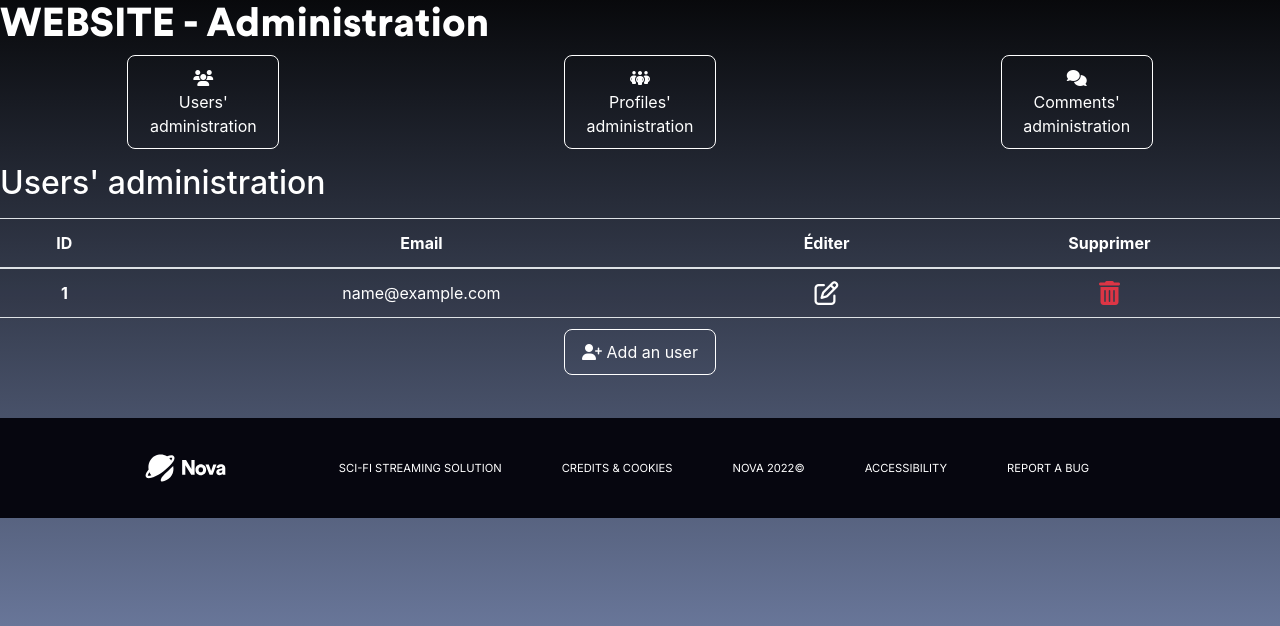
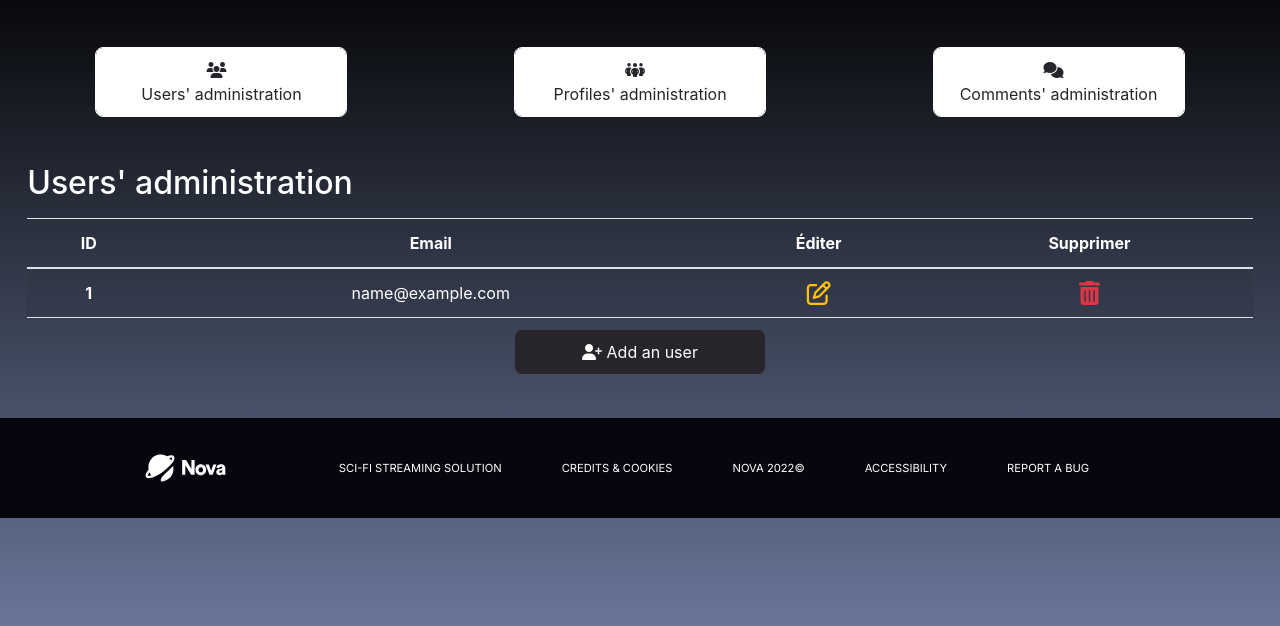
Before and after one commit to arnoldhaub/getflixProject, a PHP site: page /admin.php?id_pseudo=1 in a window 1280 px wide. Shown: the part 52-678 px from the top of the page. Run offline with PHP 8.4, Linux system fonts and the light colour scheme; the visitor is signed in with stand-in values (Sample User, id 1); tables that the repository leaves empty or names only in its code hold one stand-in row (values such as "Sample post"); grey boxes marked "Sample" are stand-in pictures; data that the repository does not hold is empty; some libraries are stand-ins or nearby versions.

Commit message:
crub all done

```diff
--- a/admin.php
+++ b/admin.php
@@ -35,6 +35,7 @@ include "api/info.php";
     <title>NOVA · Administration</title>
     <?php include "src/head_meta_tags.php"; ?>
     <link href="styles/styles_home.css" rel="stylesheet">
+    <link href="styles/styles_admin.css" rel="stylesheet">
 </head>
 <body>
 
@@ -49,25 +50,21 @@ include "api/info.php";
                      WEBSITE
 ------------------------------------------------------------------------->
     <div class="container_page">
-        <h1>WEBSITE - Administration</h1>
 
-    <!-----------------------------------------------------------------------
-                     WEBSITE
-------------------------------------------------------------------------->
+<!-- ======================================================================
+                                    MENU - Administration
+        //======================================================================-->
 
-        <div id="admin_menu" class="row  d-flex justify-content-around mb-3">
+        <div id="admin_menu" class="row  d-flex justify-content-around my-4">
             <div class="col text-center">
-            <button type="button" class="play video-btn" id="usersAdminInterface"><i class="fa-solid fa-users" id="fa-play"></i><br>Users' administration</button>
+                <button type="button" class="play video-btn" id="usersAdminInterface"><i class="fa-solid fa-users fa-admin "></i><br>Users' administration</button>
             </div>
             <div class="col text-center">
-            <button type="button" class="play video-btn" id="profilesAdminInterface"><i class="fa-solid fa-people-group"></i><br>Profiles' administration</button>
-        </div>
+                <button type="button" class="play video-btn" id="profilesAdminInterface"><i class="fa-solid fa-people-group fa-admin"></i><br>Profiles' administration</button>
+            </div>
             <div class="col text-center">
-            <button type="button" class="play video-btn" id="commentsAdminInterface"><i class="fa-solid fa-comments"></i><br>Comments' administration</button>
-        </div>
-
-
-
+                <button type="button" class="play video-btn" id="commentsAdminInterface"><i class="fa-solid fa-comments fa-admin"></i><br>Comments' administration</button>
+            </div>
         </div>
 
 <!-- ======================================================================
@@ -90,7 +87,7 @@ include "api/info.php";
                         <th scope="row"><?php echo $user['id']; ?></th>
                         <td><?php echo $user['email']; ?></td>
                         <td>
-                            <i class="fa fa-edit fa-xl"
+                            <i class="fa fa-edit fa-xl text-warning"
                             data-toggle="modal"
                             data-target="#edit<?php echo $user['id']; ?>">
                             </i>
@@ -151,7 +148,7 @@ include "api/info.php";
                 </tbody>
                 <tfoot>
                     <th class="text-center" colspan="100%">
-                        <button type="button" class="play video-btn" id="playButton" data-toggle="modal"  data-target="#addUser"><i class="fa-solid fa-user-plus" id="fa-play"></i> Add an user</button>
+                        <button type="button" class="add" id="addUserButton" data-toggle="modal"  data-target="#addUser"><i class="fa-solid fa-user-plus"></i> Add an user</button>
                             <div class="modal fade" id="addUser" role="dialog">
                                 <div class="modal-dialog modal-dialog-centered">
                                     <div class="modal-content">
@@ -207,7 +204,7 @@ include "api/info.php";
                         <td><?php echo $profile['email']; ?></td>
                         <td><?php echo $profile['image']; ?></td>
                         <td>
-                            <i class="fa fa-edit fa-xl"
+                            <i class="fa fa-edit fa-xl text-warning"
                             data-toggle="modal"
                             data-target="#editProfile<?php echo $profile['id_pseudo']; ?>">
                             </i>
@@ -288,7 +285,7 @@ include "api/info.php";
                 </tbody>
                 <tfoot>
                     <th class="text-center" colspan="100%">
-                        <button type="button" class="play video-btn" id="playButton" data-toggle="modal"  data-target="#addProfile"><i class="fa-solid fa-user-group" id="fa-play"></i> Add a profile</button>
+                        <button type="button" class="add" id="addProfileButton" data-toggle="modal"  data-target="#addProfile"><i class="fa-solid fa-user-group"></i> Add a profile</button>
                             <div class="modal fade" id="addProfile" role="dialog">
                                 <div class="modal-dialog modal-dialog-centered">
                                     <div class="modal-content">
@@ -363,7 +360,7 @@ include "api/info.php";
                         <td colspan="50%"><?php echo $comment['commentaires']; ?></td>
                         <td><?php echo $comment['date']; ?></td>
                         <td>
-                            <i class="fa fa-edit fa-xl"
+                            <i class="fa fa-edit fa-xl text-warning"
                             data-toggle="modal"
                             data-target="#editComment<?php echo $comment['id']; ?>">
                             </i>
@@ -438,7 +435,7 @@ include "api/info.php";
                 </tbody>
                 <tfoot>
                     <th class="text-center" colspan="100%">
-                        <button type="button" class="play video-btn" id="playButton" data-toggle="modal"  data-target="#addComment"><i class="fa-solid fa-comment" id="fa-play"></i> Add a comment</button>
+                        <button type="button" class="add" id="addCommentButton" data-toggle="modal"  data-target="#addComment"><i class="fa-solid fa-comment"></i> Add a comment</button>
                             <div class="modal fade" id="addComment" role="dialog">
                                 <div class="modal-dialog modal-dialog-centered">
                                     <div class="modal-content">
--- /dev/null
+++ b/styles/styles_admin.css
@@ -0,0 +1,50 @@
+#admin_menu {
+  padding: 3vh 0;
+}
+
+.container_page {
+  margin-left: 3.4vh;
+  margin-right: 3.4vh;
+}
+.play {
+  padding: 10px;
+  width: 250px;
+  border-radius: 7px;
+  border: none;
+  background-color: white;
+  outline: 1px solid white;
+  color: #27242b;
+  cursor: pointer;
+  text-align: center;
+}
+
+.play:hover {
+  opacity: 0.9;
+}
+
+.fa-admin {
+  color: #27242b;
+  margin-right: 10px;
+}
+
+.fa-admin:hover {
+  color: white;
+}
+
+
+
+
+.add {
+  padding: 10px;
+  width: 250px;
+  border-radius: 7px;
+  border: none;
+  background-color: #27242b;
+  color: white;
+  cursor: pointer;
+  text-align: center;
+}
+
+.add:hover {
+  opacity: 0.8;
+}
```
